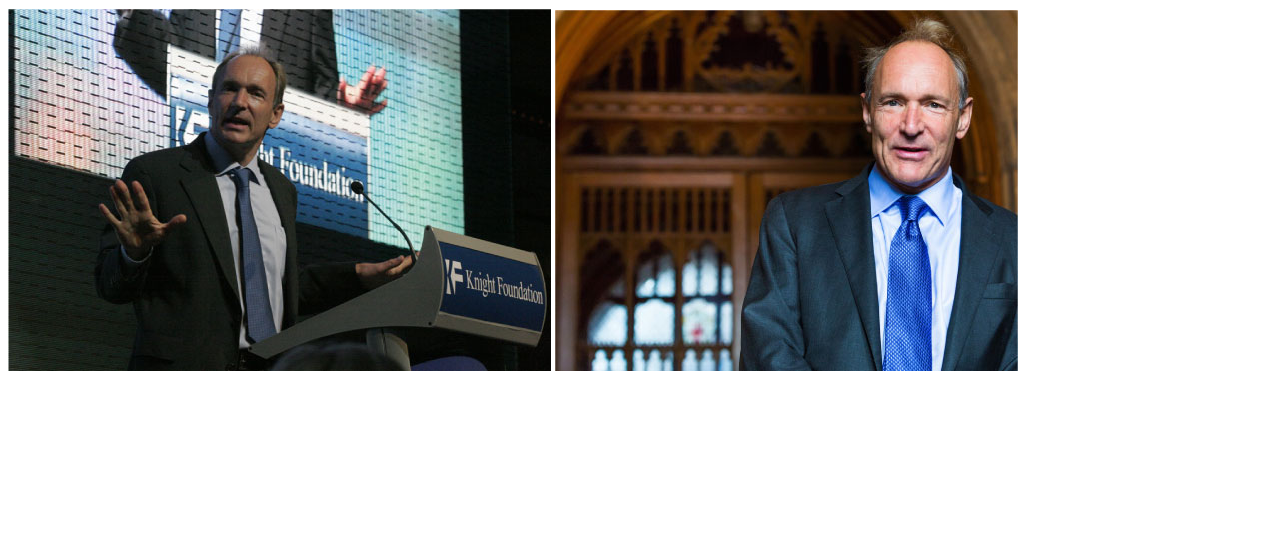
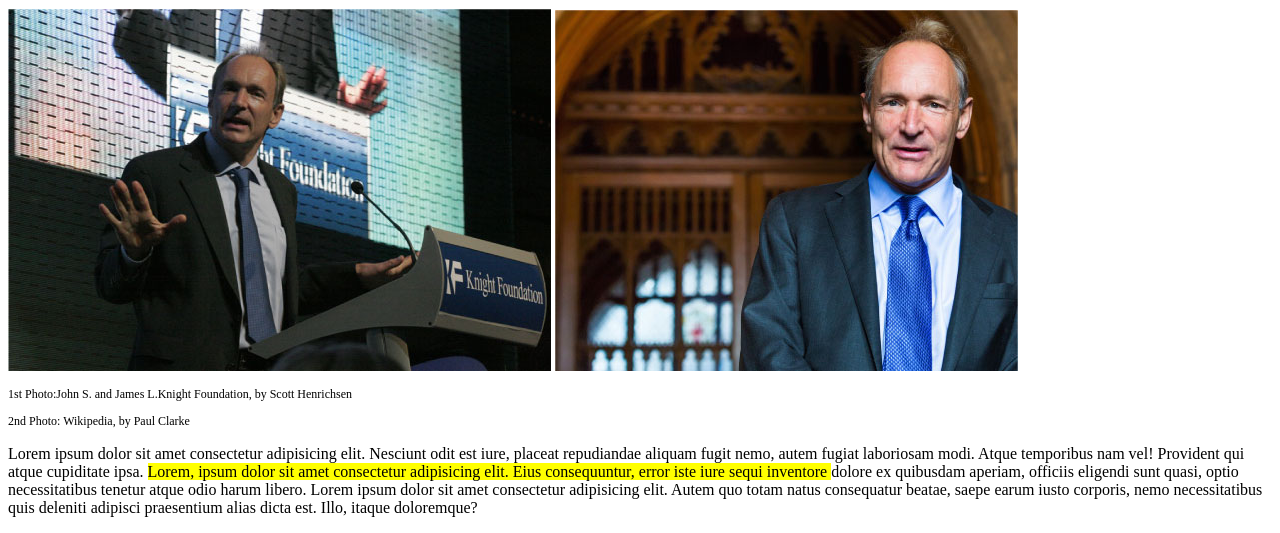
Before and after one commit to Tommasomerola/html-css-booleaner, a plain HTML site: page index.html in a window 1280 px wide. Shown: the part 399-932 px from the top of the page. Before the commit the page ends 800 px from the top, so only its background shows below. Drawn offline with Linux system fonts and the light colour scheme.

Commit message:
fai scritte e paragrafo 1

```diff
--- a/index.html
+++ b/index.html
@@ -39,6 +39,22 @@
 
             </div>
 
+            <!-- seconde scritte -->
+
+            <div id="scritta2">
+
+                    <p>1st Photo:John S. and James L.Knight Foundation, by Scott Henrichsen</p>
+
+                    <p>2nd Photo: Wikipedia, by Paul Clarke</p>
+
+            </div>
+
+            <!-- paragrafo con frase evidenziata -->
+
+            <div>
+                <p>Lorem ipsum dolor sit amet consectetur adipisicing elit. Nesciunt odit est iure, placeat repudiandae aliquam fugit nemo, autem fugiat laboriosam modi. Atque temporibus nam vel! Provident qui atque cupiditate ipsa. <mark> Lorem, ipsum dolor sit amet consectetur adipisicing elit. Eius consequuntur, error iste iure sequi inventore </mark> dolore ex quibusdam aperiam, officiis eligendi sunt quasi, optio necessitatibus tenetur atque odio harum libero. Lorem ipsum dolor sit amet consectetur adipisicing elit. Autem quo totam natus consequatur beatae, saepe earum iusto corporis, nemo necessitatibus quis deleniti adipisci praesentium alias dicta est. Illo, itaque doloremque?</p>
+            </div>
+
 
 
     </main>
```
